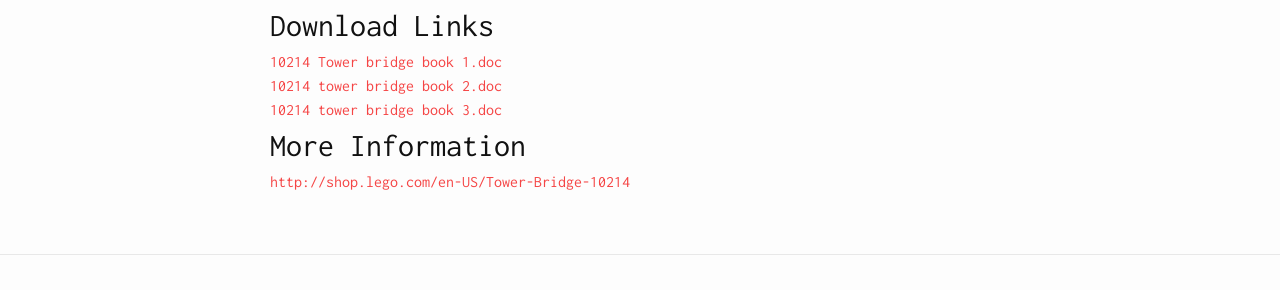
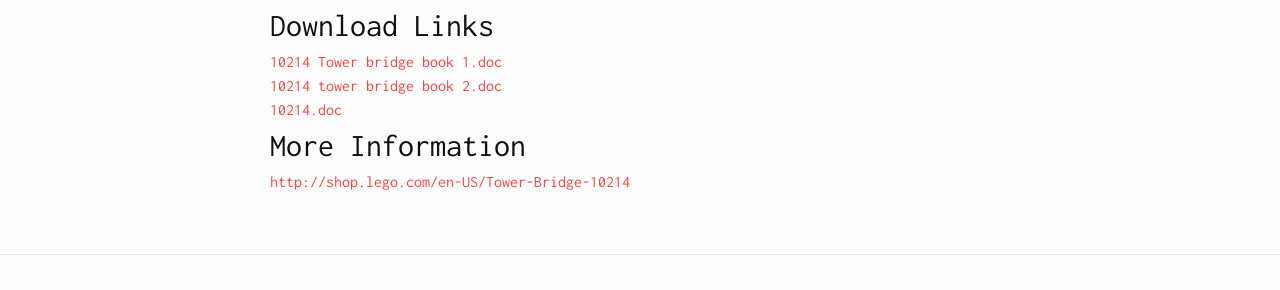
Before and after one commit to may5bee/lego-for-the-blind, a Jekyll site: the page built from _instructions/Tower Bridge.markdown, in a window 1280 px wide. Shown: the part 205-495 px from the top of the page. Built offline with Jekyll 4.4.1, drawn with Linux system fonts in a browser that asks for light colours.

```diff
--- a/_instructions/Tower Bridge.markdown
+++ b/_instructions/Tower Bridge.markdown
@@ -7,5 +7,5 @@ link: http://shop.lego.com/en-US/Tower-Bridge-10214
 filenames:
 - 10214 Tower bridge book 1.doc
 - 10214 tower bridge book 2.doc
-- 10214 tower bridge book 3.doc
+- 10214.doc
 ---
--- a/_instructions/Town Hall.markdown
+++ b/_instructions/Town Hall.markdown
@@ -7,5 +7,5 @@ link: http://shop.lego.com/en-US/Town-Hall-10224
 filenames:
 - 10224 Town Hall book 1.doc
 - 10224 town hall book 2.doc
-- 10224 town hall book 3.doc
+- 10224.doc
 ---
```
Also changed, not shown: 4 other files.
